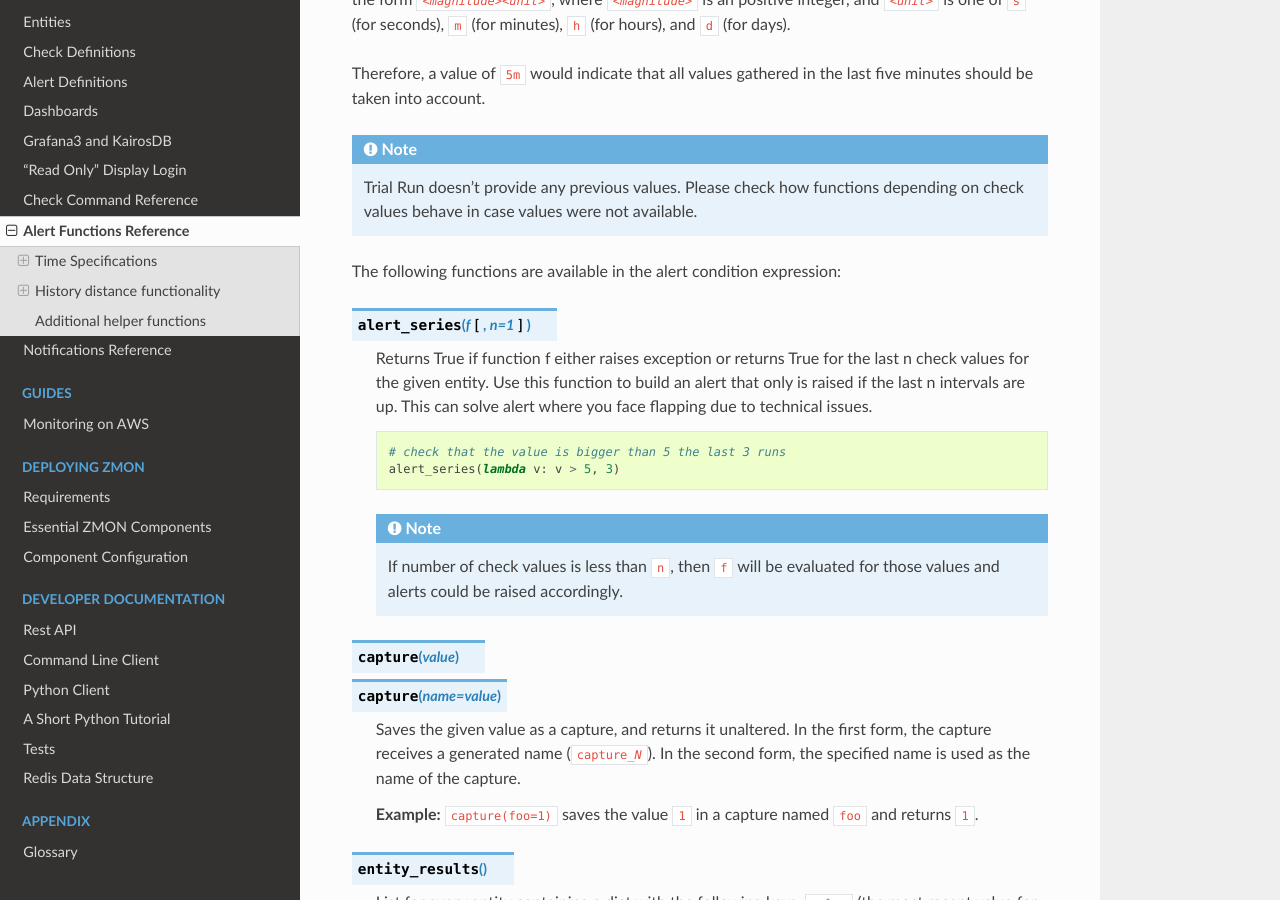
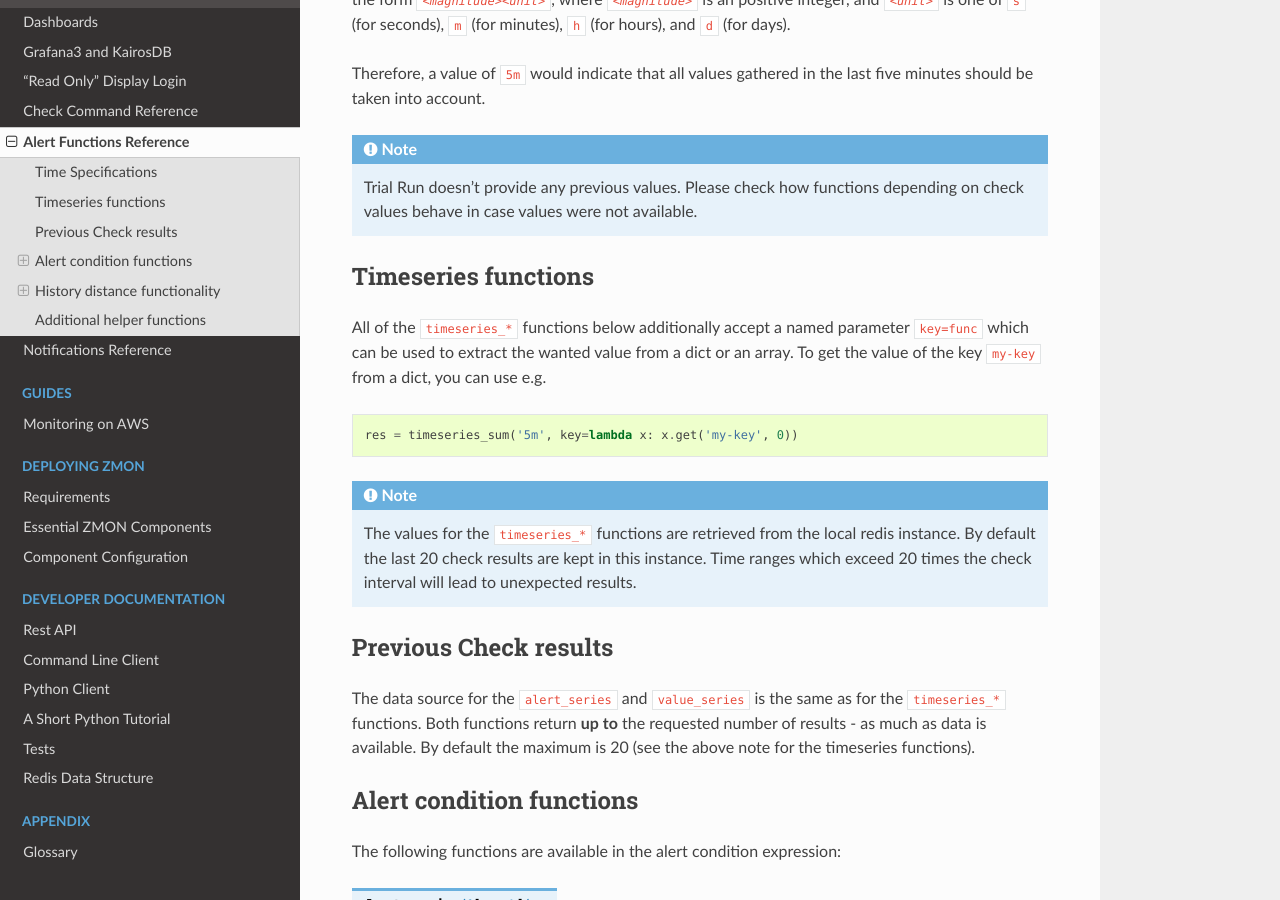
Before and after one commit to zalando-zmon/zmon-docs, a Sphinx documentation site: the page built from docs/user/alert-ref/alert_reference_functions.rst, in a window 1280 px wide and 900 px high, scrolled down 253 px. Built offline with Sphinx 7.4.7 and the Read the Docs theme 2.0.0, drawn with Linux system fonts in a browser that asks for light colours.

Commit message:
document key= for timeseries_*
also: note the maximum number of results / max time range

```diff
--- a/docs/user/alert-ref/alert_reference_functions.rst
+++ b/docs/user/alert-ref/alert_reference_functions.rst
@@ -10,6 +10,31 @@ Therefore, a value of ``5m`` would indicate that all values gathered in the last
 
 .. note::
     Trial Run doesn't provide any previous values. Please check how functions depending on check values behave in case values were not available.
+
+
+Timeseries functions
+^^^^^^^^^^^^^^^^^^^^
+
+All of the ``timeseries_*`` functions below additionally accept a named parameter ``key=func`` which can be used to extract the wanted value
+from a dict or an array. To get the value of the key ``my-key`` from a dict, you can use e.g.
+
+.. code-block:: python
+
+    res = timeseries_sum('5m', key=lambda x: x.get('my-key', 0))
+
+.. note::
+    The values for the ``timeseries_*``  functions are retrieved from the local redis instance. By default the last 20 check results are kept in this
+    instance. Time ranges which exceed 20 times the check interval will lead to unexpected results.
+
+Previous Check results
+^^^^^^^^^^^^^^^^^^^^^^
+
+The data source for the ``alert_series`` and ``value_series`` is the same as for the ``timeseries_*`` functions. Both functions return **up to** the
+requested number of results - as much as data is available. By default the maximum is 20 (see the above note for the timeseries functions).
+
+
+Alert condition functions
+^^^^^^^^^^^^^^^^^^^^^^^^^
 
 The following functions are available in the alert condition expression:
 
```
